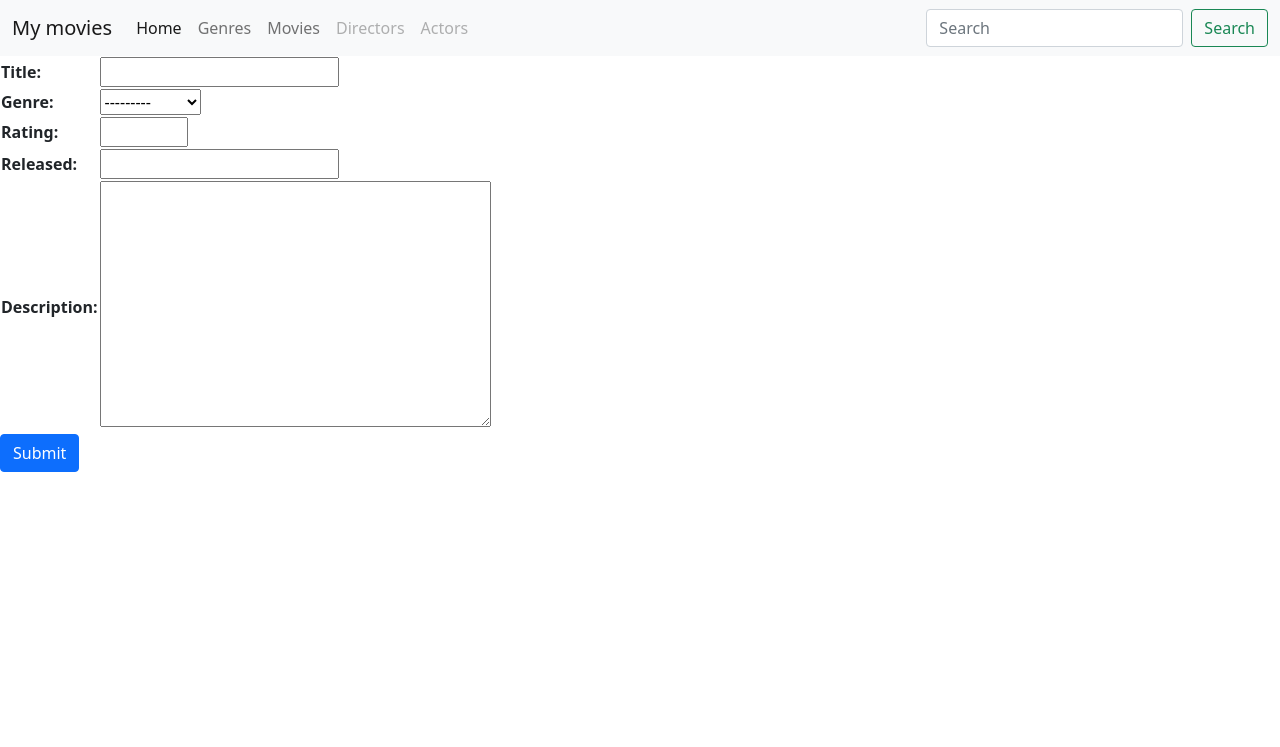
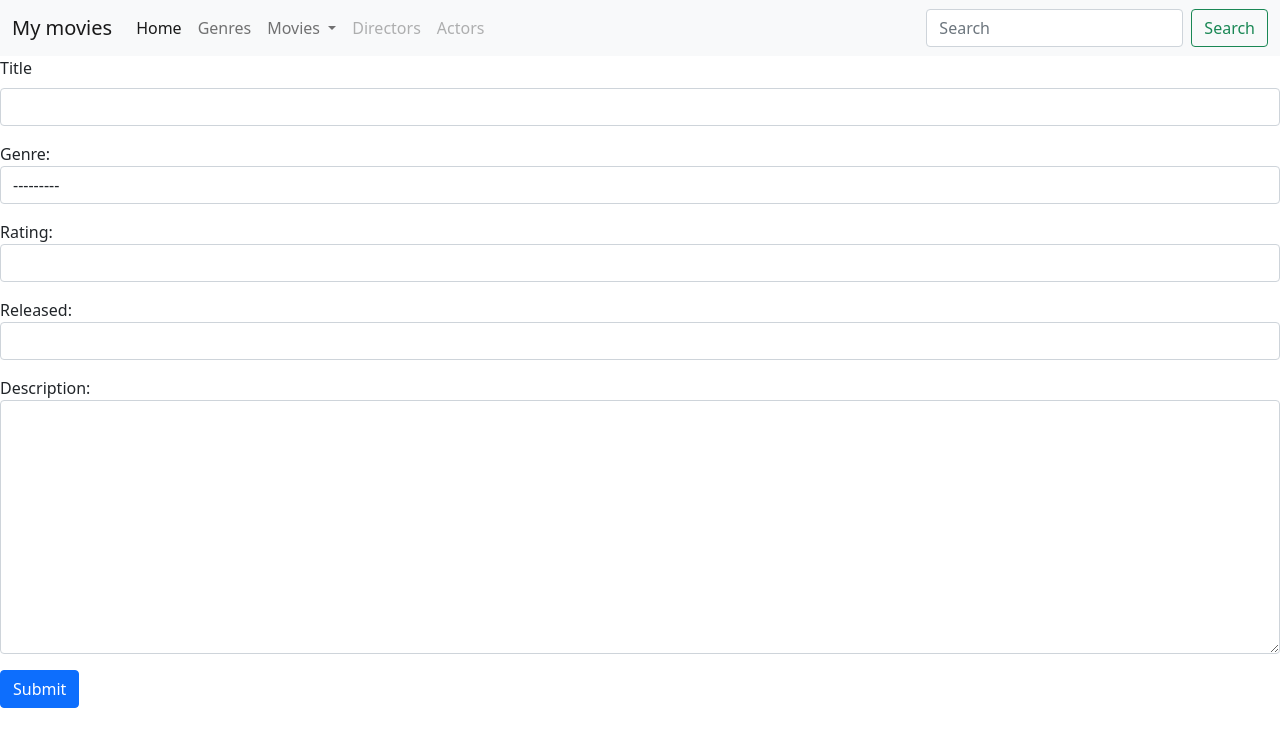
Before and after one commit to aeciovc/sda_python_ee4, a Django app: page /viewer/movies/create in a window 1280 px wide. Shown: the top 747 px of the page. Run offline with Django 3.2, Linux system fonts and the light colour scheme; data comes from the database, SQL or seed files in the repository.

Commit message:
Forms and list using bootstrap

```diff
--- a/SDADjangoApp/hollymovies/urls.py
+++ b/SDADjangoApp/hollymovies/urls.py
@@ -32,7 +32,7 @@ urlpatterns = [
     path('viewer/genres/delete/<s>/', delete_genre),
     path('viewer/genres/list/', list_genre, name='genre-list'),
 
-    path('viewer/movies/create', MovieCreateView.as_view()),
+    path('viewer/movies/create', MovieCreateView.as_view(), name='movie-create'),
     path('viewer/movies/update/<pk>/', MovieUpdateView.as_view(), name='movie-update'),
     path('viewer/movies/delete/<pk>/', MovieDeleteView.as_view(), name='movie-delete'),
     path('viewer/movies/list', MoviesView.as_view(), name='movie-list'),
--- a/SDADjangoApp/viewer/forms.py
+++ b/SDADjangoApp/viewer/forms.py
@@ -31,6 +31,11 @@ class MovieForm(ModelForm):
     rating = IntegerField(min_value=1, max_value=10)
     released = PastMonthField()
 
+    def __init__(self, *args, **kwargs):
+        super().__init__(*args, **kwargs)
+        for visible in self.visible_fields():
+            visible.field.widget.attrs['class'] = 'form-control'
+
     def clean_description(self):
         # Force each sentence of the description to be capitalized.
         initial = self.cleaned_data['description']
--- a/SDADjangoApp/viewer/templates/base.html
+++ b/SDADjangoApp/viewer/templates/base.html
@@ -44,8 +44,14 @@
             <li class="nav-item">
               <a class="nav-link" href="{% url 'genre-list' %}">Genres</a>
             </li>
-            <li class="nav-item">
-              <a class="nav-link" href="{% url 'movie-list' %}">Movies</a>
+            <li class="nav-item dropdown">
+                <a class="nav-link dropdown-toggle" href="#" id="navbarDropdown" role="button" data-bs-toggle="dropdown" aria-expanded="false">
+                    Movies
+                </a>
+                <ul class="dropdown-menu" aria-labelledby="navbarDropdown">
+                    <li><a class="dropdown-item" href="{% url 'movie-list' %}">List</a></li>
+                    <li><a class="dropdown-item" href="{% url 'movie-create' %}">Create</a></li>
+                </ul>
             </li>
             <li class="nav-item">
               <a class="nav-link disabled">Directors</a>
--- a/SDADjangoApp/viewer/templates/movie/create_form.html
+++ b/SDADjangoApp/viewer/templates/movie/create_form.html
@@ -4,8 +4,32 @@
 
     <form method="post">
         {% csrf_token %}
+        <div class="mb-3">
+            {{ form.title.errors }}
+          <label for="{{ form.title.id_for_label }}" class="form-label">Title</label>
+          {{ form.title }}
+        </div>
+        <div class="mb-3">
+          {{ form.genre.errors }}
+          <label for="{{ form.genre.id_for_label }}">Genre:</label>
+          {{ form.genre }}
+        </div>
+        <div class="mb-3">
+          {{ form.rating.errors }}
+          <label for="{{ form.rating.id_for_label }}">Rating:</label>
+          {{ form.rating }}
+        </div>
+        <div class="mb-3">
+          {{ form.released.errors }}
+          <label for="{{ form.released.id_for_label }}">Released:</label>
+          {{ form.released }}
+        </div>
+        <div class="mb-3">
+          {{ form.description.errors }}
+          <label for="{{ form.description.id_for_label }}">Description:</label>
+          {{ form.description }}
+        </div>
 
-        <table>{{ form }}</table>
         <input type="submit" value="Submit" class="btn btn-primary">
     </form>
 
--- a/SDADjangoApp/viewer/templates/success.html
+++ b/SDADjangoApp/viewer/templates/success.html
@@ -2,6 +2,8 @@
 
 {% block content %}
 
-   The model has been inserted in DB.
+<div class="alert alert-success" role="alert">
+  The model has been inserted in DB.
+</div>
 
 {% endblock %}
--- a/SDADjangoApp/viewer/views.py
+++ b/SDADjangoApp/viewer/views.py
@@ -114,6 +114,10 @@ class MovieCreateView(CreateView):
     form_class = MovieForm
     success_url = reverse_lazy("success")
 
+    def form_invalid(self, form):
+        LOGGER.warning('User provided invalid data while creating a movie.')
+        return super().form_invalid(form)
+
 
 class MovieUpdateView(UpdateView):
     template_name = "movie/create_form.html"
```
Also changed, not shown: SDADjangoApp/viewer/templates/movie/success.html (deleted, +0 -7 lines).
